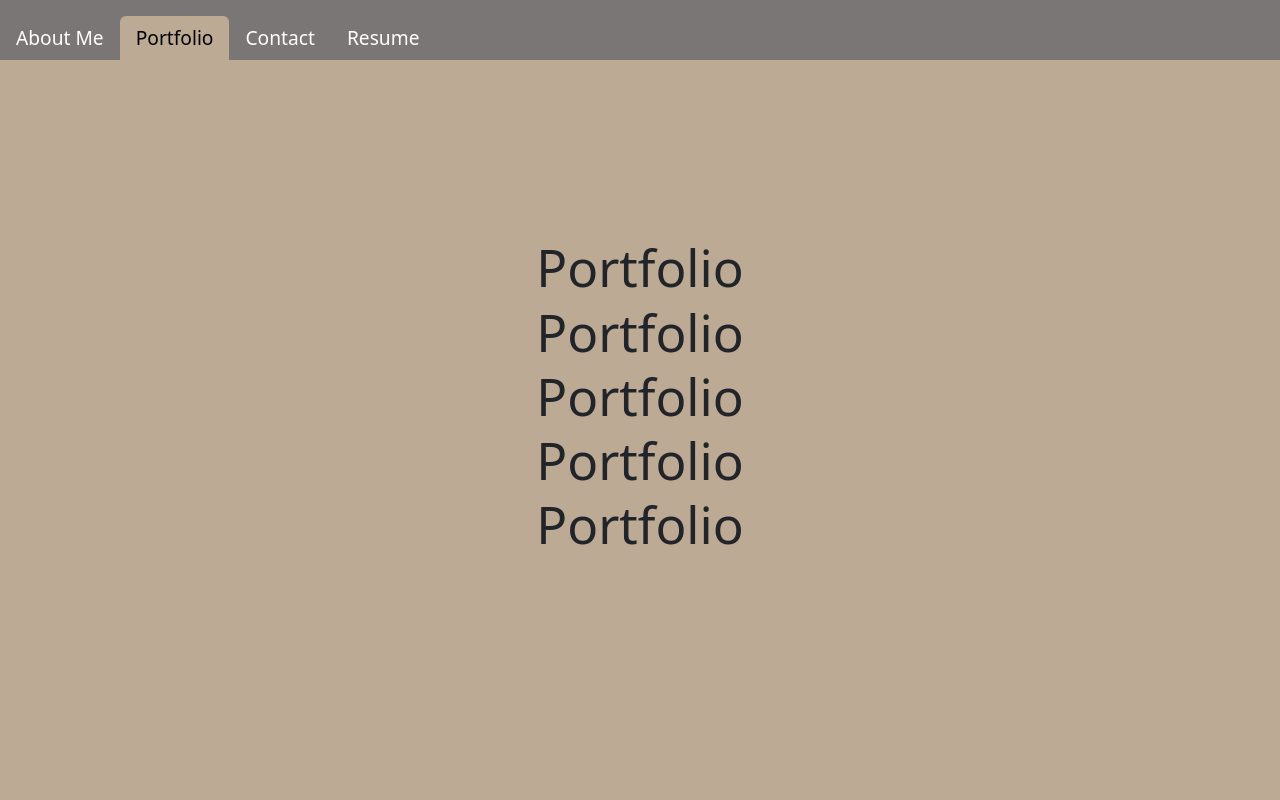
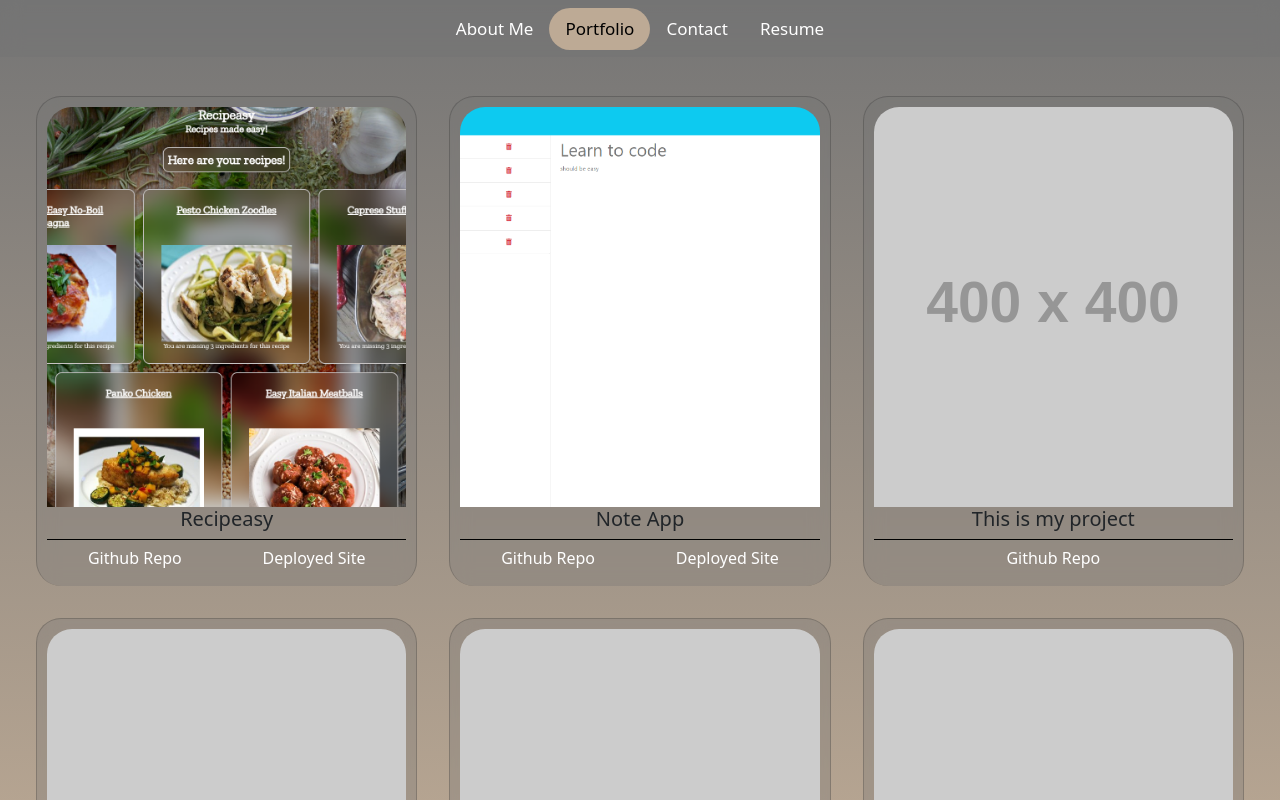
Before and after one commit to andrewross4224/React-Web-Portfolio, a React (Vite) app in the folder Web-Portfolio/: page / in a window 1280 px wide. Both pictures are taken after a click on the link "Portfolio". Shown: the top 800 px of the page. Built offline with nearby package versions, Linux system fonts and the light colour scheme.

Commit message:
finished page layout for portfolio page made css changes

```diff
--- a/Web-Portfolio/src/App.css
+++ b/Web-Portfolio/src/App.css
@@ -1,5 +1,5 @@
 #root {
-  --main: #bdaa95;
+  --main: rgb(189, 170, 149);
   --second: #e3d8d2;
   --third: #cc7d55;
   --background: #797675;
@@ -12,66 +12,87 @@
 }
 
 body {
-  background-color: var(--main);
-}
+  background: #bca994;
 
-.logo {
-  height: 6em;
-  padding: 1.5em;
-  will-change: filter;
-  transition: filter 300ms;
-}
-.logo:hover {
-  filter: drop-shadow(0 0 2em #646cffaa);
-}
-.logo.react:hover {
-  filter: drop-shadow(0 0 2em #61dafbaa);
-}
+  background: linear-gradient(90deg, rgb(188, 169, 148) 23%, rgb(117, 117, 117) 100%);
 
-@keyframes logo-spin {
-  from {
-    transform: rotate(0deg);
-  }
-  to {
-    transform: rotate(360deg);
-  }
-}
+  background: -moz-linear-gradient(90deg, rgb(188, 169, 148) 23%, rgb(117, 117, 117) 100%);
 
-@media (prefers-reduced-motion: no-preference) {
-  a:nth-of-type(2) .logo {
-    animation: logo-spin infinite 20s linear;
-  }
-}
+  background: -webkit-linear-gradient(90deg, rgb(188, 169, 148) 23%, rgb(117, 117, 117) 100%);
 
-.card {
-  padding: 2em;
-}
-
-.read-the-docs {
-  color: #888;
+  filter: progid: DXImageTransform.Microsoft.gradient(startColorstr="#BDAA95", endColorstr="#757575", GradientType=1);
 }
 
 .nav {
-  background-color: var(--background);
   border-bottom: none;
-  font-size: 1.5vw;
-}
-
-.nav-item {
-  background-color: var(--background);
-  border-color: var(--background);
+  font-size: 17px;
+  -webkit-backdrop-filter: blur(10px);
+  backdrop-filter: blur(10px);
+  background-color: rgba(117, 117, 117, 0.5);
 }
 
 .nav-item:hover {
   border-color: var(--background);
+  cursor: pointer;
 }
 
-.nav-tabs .nav-item.show .nav-link, .nav-tabs .nav-link.active {
+.nav-tabs .nav-item.show .nav-link,
+.nav-tabs .nav-link.active {
   background-color: var(--main);
-  border: none
+  border: none;
 }
 
-.nav-tabs .nav-item.show .nav-link, .nav-tabs .nav-link {
+.nav-tabs .nav-item.show .nav-link,
+.nav-tabs .nav-link {
   border: none;
-  color: white
+  color: white;
+  border-radius: 25px;
 }
+
+img {
+  max-width: 100%;
+  height: auto;
+  width: auto\9;
+  border-radius: 25px;
+}
+
+.aboutMeText {
+  font-size: 25px;
+}
+
+.aboutMe {
+  margin-top: 30px;
+}
+
+.card {
+  border-bottom: none;
+  font-size: 17px;
+  -webkit-backdrop-filter: blur(10px);
+  backdrop-filter: blur(10px);
+  background-color: rgba(117, 117, 117, 0.3);
+  padding: 10px;
+  border-radius: 25px;
+}
+
+.card-img-top {
+  border-radius: 25px 25px 0 0;
+  width: 400px;
+  height: 400px;
+  object-fit: cover;
+}
+
+.btn{
+  background-color: rgba(117, 117, 117, 0.0);
+  border-radius: 0;
+  border: none;
+  border-top: 1px solid black;
+  border-radius: 0 0 25px 25px;
+}
+
+.btn:hover {
+  background-color: rgb(189, 170, 149, 0.5);
+  border-radius: 0;
+  border: none;
+  border-top: 1px solid black;
+  border-radius: 0 0 25px 25px;
+}
--- a/Web-Portfolio/src/components/Header.jsx
+++ b/Web-Portfolio/src/components/Header.jsx
@@ -1,6 +1,6 @@
 function Header({ currentPage, handlePageChange }) {
     return (
-        <ul className="nav nav-tabs fixed-top pt-3">
+        <ul className="nav nav-tabs justify-content-center py-2 fixed-top">
             <li className="nav-item">
                 <a onClick={() => handlePageChange('AboutMe')}
                     className={currentPage === 'AboutMe' ? 'nav-link active' : 'nav-link'}>
--- a/Web-Portfolio/src/components/PageRouter.jsx
+++ b/Web-Portfolio/src/components/PageRouter.jsx
@@ -27,11 +27,9 @@ export default function pageRouter() {
   const handlePageChange = (page) => setCurrentPage(page);
 
   return (
-    <div>
-      {/* We are passing the currentPage from state and the function to update it */}
+    <>
       <Header currentPage={currentPage} handlePageChange={handlePageChange} />
-      {/* Here we are calling the renderPage method which will return a component  */}
-      <main className="mx-3">{renderPage()}</main>
-    </div>
+      <main>{renderPage()}</main>
+    </>
   );
 }
--- a/Web-Portfolio/src/components/pages/AboutMe.jsx
+++ b/Web-Portfolio/src/components/pages/AboutMe.jsx
@@ -1,11 +1,27 @@
 import profile from '../../assets/profile.jpg'
+import Container from 'react-bootstrap/Container';
+import Row from 'react-bootstrap/Row';
+import Col from 'react-bootstrap/Col';
 
 export default function AboutMe() {
     return (
-        <div>
-            <h1>About Me!</h1>
-            <img src={profile} className='m-5'></img>
-            <p>Hi my name is Andrew Ross and I am a full stack web developer</p>
-        </div>
+        <Container fluid='xs' className='aboutMe'>
+            <Row>
+                <Col md={12} className='mb-4'>
+                    <h1>About Me!</h1>
+                </Col>
+            </Row>
+            <Row>
+                <Col md={12} lg={6}> <img src={profile} className='my-2'></img> </Col>
+                <Col md={12} lg={6} className='my-2'>
+                    <p className='aboutMeText'>Hi! My name is Andrew Ross. I am currently in bootcamp at UCF learning front-end back-end website development.
+                        I am doing this because I have always been passionate about technology and computers, and would love to be able
+                        to have a career writing code. For now I am an assistant manager at Discount Tire, working for discount tire has
+                        taught me the importance of being able to efficiently work in a team setting, a skill that will help tremendously
+                        in web development.</p>
+                </Col>
+            </Row>
+
+        </Container>
     )
 }
--- a/Web-Portfolio/src/components/pages/Portfolio.jsx
+++ b/Web-Portfolio/src/components/pages/Portfolio.jsx
@@ -1,11 +1,66 @@
+import Container from 'react-bootstrap/Container';
+import Row from 'react-bootstrap/Row';
+import Col from 'react-bootstrap/Col';
+import Card from 'react-bootstrap/Card';
+import Button from 'react-bootstrap/Button';
+import ButtonGroup from 'react-bootstrap/ButtonGroup';
+// Image Assets
+import recipeasy from '../../assets/recipeasy.png';
+import noteApp from '../../assets/noteApp.png';
+
 export default function Portfolio() {
     return (
-        <div>
-            <h1>Portfolio</h1>
-            <h1>Portfolio</h1>
-            <h1>Portfolio</h1>
-            <h1>Portfolio</h1>
-            <h1>Portfolio</h1>
-        </div>
+        <Container fluid='xs' className='mt-5'>
+            <Row>
+                <Col xs={12} md={6} lg={4} className='p-3'>
+                    <Card>
+                        <Card.Img variant='top' src={recipeasy} />
+                        <Card.Title>Recipeasy</Card.Title>
+                        <ButtonGroup>
+                            <Button variant="primary" href='https://github.com/pommerpie/Recipeasy'>Github Repo</Button>
+                            <Button variant="primary" href='https://recipeasy-7c2ada1905ec.herokuapp.com/'>Deployed Site</Button>
+                        </ButtonGroup>
+                    </Card>
+                </Col>
+                <Col xs={12} md={6} lg={4} className='p-3'>
+                    <Card>
+                        <Card.Img variant='top' src={noteApp} />
+                        <Card.Title>Note App</Card.Title>
+                        <ButtonGroup>
+                            <Button variant="primary" href='https://github.com/andrewross4224/Note-app'>Github Repo</Button>
+                            <Button variant="primary" href='https://note-app-4224-703ab7d8b819.herokuapp.com/'>Deployed Site</Button>
+                        </ButtonGroup>
+                    </Card>
+                </Col>
+                <Col xs={12} md={6} lg={4} className='p-3'>
+                    <Card>
+                        <Card.Img variant='top' src='https://placehold.co/400' />
+                        <Card.Title>This is my project</Card.Title>
+                        <Button variant="primary">Github Repo</Button>
+                    </Card>
+                </Col>
+                <Col xs={12} md={6} lg={4} className='p-3'>
+                    <Card>
+                        <Card.Img variant='top' src='https://placehold.co/400' />
+                        <Card.Title>This is my project</Card.Title>
+                        <Button variant="primary">Github Repo</Button>
+                    </Card>
+                </Col>
+                <Col xs={12} md={6} lg={4} className='p-3'>
+                    <Card>
+                        <Card.Img variant='top' src='https://placehold.co/400' />
+                        <Card.Title>This is my project</Card.Title>
+                        <Button variant="primary">Github Repo</Button>
+                    </Card>
+                </Col>
+                <Col xs={12} md={6} lg={4} className='p-3'>
+                    <Card>
+                        <Card.Img variant='top' src='https://placehold.co/400' />
+                        <Card.Title>This is my project</Card.Title>
+                        <Button variant="primary">Github Repo</Button>
+                    </Card>
+                </Col>
+            </Row>
+        </Container>
     )
 }
--- a/Web-Portfolio/src/index.css
+++ b/Web-Portfolio/src/index.css
@@ -1,5 +1,5 @@
 :root {
-  --main: #bdaa95;
+  --main: rgb(185, 166, 146);
   --second: #e3d8d2;
   --third: #cc7d55;
   --background: #797675;
@@ -19,16 +19,6 @@
   -moz-osx-font-smoothing: grayscale;
   -webkit-text-size-adjust: 100%;
 }
-
-a {
-  font-weight: 500;
-  color: #646cff;
-  text-decoration: inherit;
-}
-a:hover {
-  color: #535bf2;
-}
-
 body {
   margin: 0;
   display: flex;
@@ -36,40 +26,3 @@ body {
   min-width: 320px;
   min-height: 100vh;
 }
-
-h1 {
-  font-size: 3.2em;
-  line-height: 1.1;
-}
-
-button {
-  border-radius: 8px;
-  border: 1px solid transparent;
-  padding: 0.6em 1.2em;
-  font-size: 1em;
-  font-weight: 500;
-  font-family: inherit;
-  background-color: #1a1a1a;
-  cursor: pointer;
-  transition: border-color 0.25s;
-}
-button:hover {
-  border-color: #646cff;
-}
-button:focus,
-button:focus-visible {
-  outline: 4px auto -webkit-focus-ring-color;
-}
-
-@media (prefers-color-scheme: light) {
-  :root {
-    color: #213547;
-    background-color: #ffffff;
-  }
-  a:hover {
-    color: #747bff;
-  }
-  button {
-    background-color: #f9f9f9;
-  }
-}
```
Also changed, not shown: Web-Portfolio/src/assets/Recipeasy.png (added), Web-Portfolio/src/assets/noteApp.png (added).
